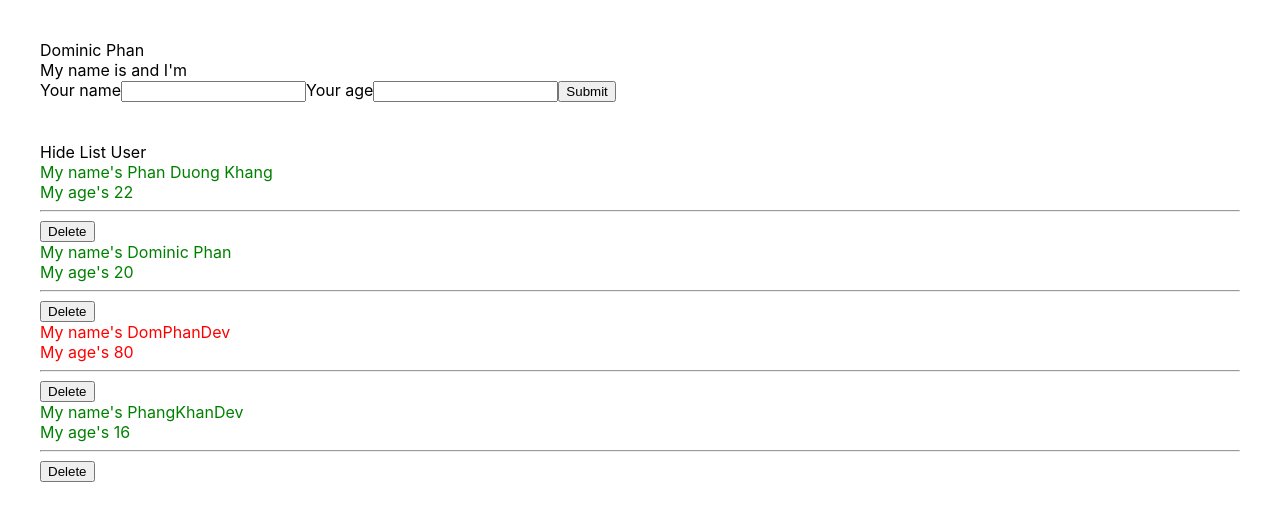
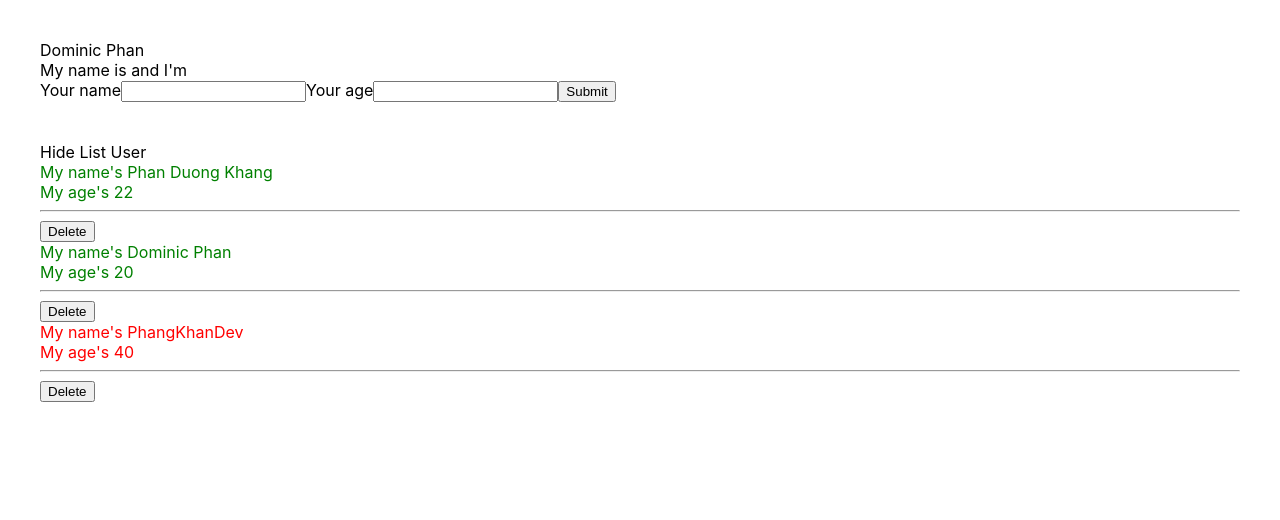
Before and after one commit to phangkhandev/demo-react, a React (Create React App) app: page / in a window 1280 px wide. Shown: the top 520 px of the page. Built offline with nearby package versions, Linux system fonts and the light colour scheme.

Commit message:
useEffect Hook

```diff
--- a/src/components/DisplayInfor.js
+++ b/src/components/DisplayInfor.js
@@ -1,4 +1,4 @@
-import React, { useState } from "react";
+import React, { useEffect, useState } from "react";
 import './DisplayInfor.scss';
 import logo from './../logo.svg';
 
@@ -42,6 +42,18 @@ const DisplayInfor = (props) => {
         setShowHideListUser(!isShowHideListUser);
     }
 
+    console.log('>>> call me render')
+
+    useEffect(
+        () => {
+            if (listUsers.length === 0) {
+                alert('You delete all the users')
+            }
+            console.log('>>> call me useEffect')
+
+        }, [listUsers]
+    );
+
     return (
         <div className="display-infor-container">
             <div>
--- a/src/components/MyComponent.js
+++ b/src/components/MyComponent.js
@@ -55,8 +55,7 @@ const MyComponent = (props) => {
         [
             { id: 1, name: "Phan Duong Khang", age: "22" },
             { id: 2, name: "Dominic Phan", age: "20" },
-            { id: 3, name: "DomPhanDev", age: "80" },
-            { id: 4, name: "PhangKhanDev", age: "16" }
+            { id: 3, name: "PhangKhanDev", age: "40" }
         ]
     );
 
```
